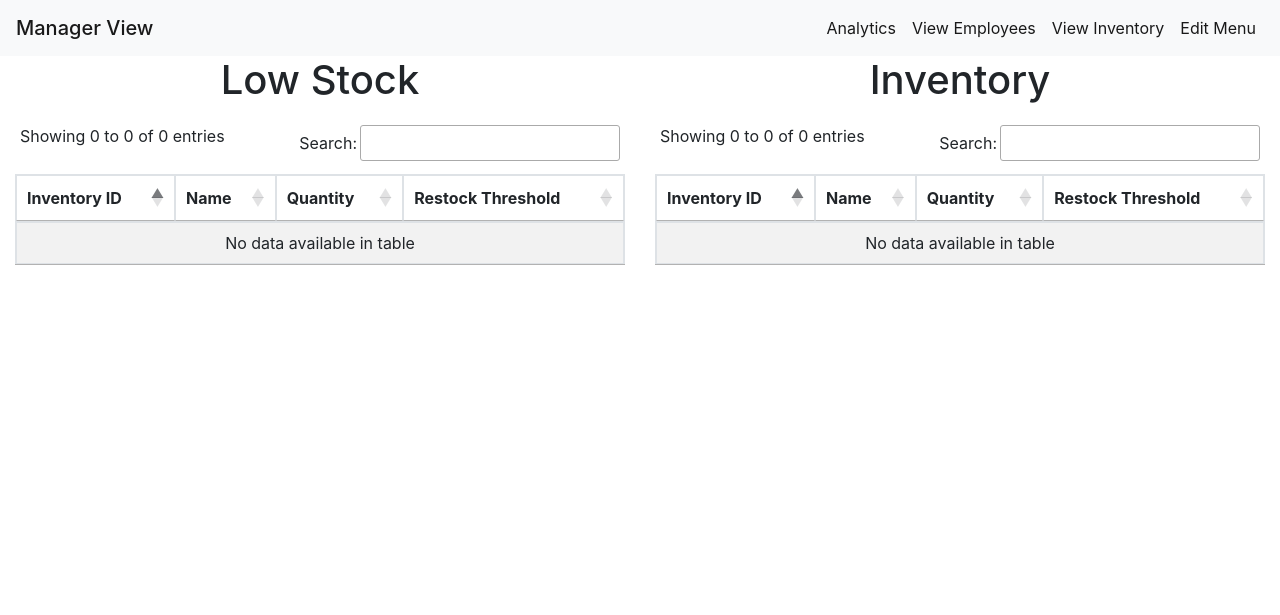
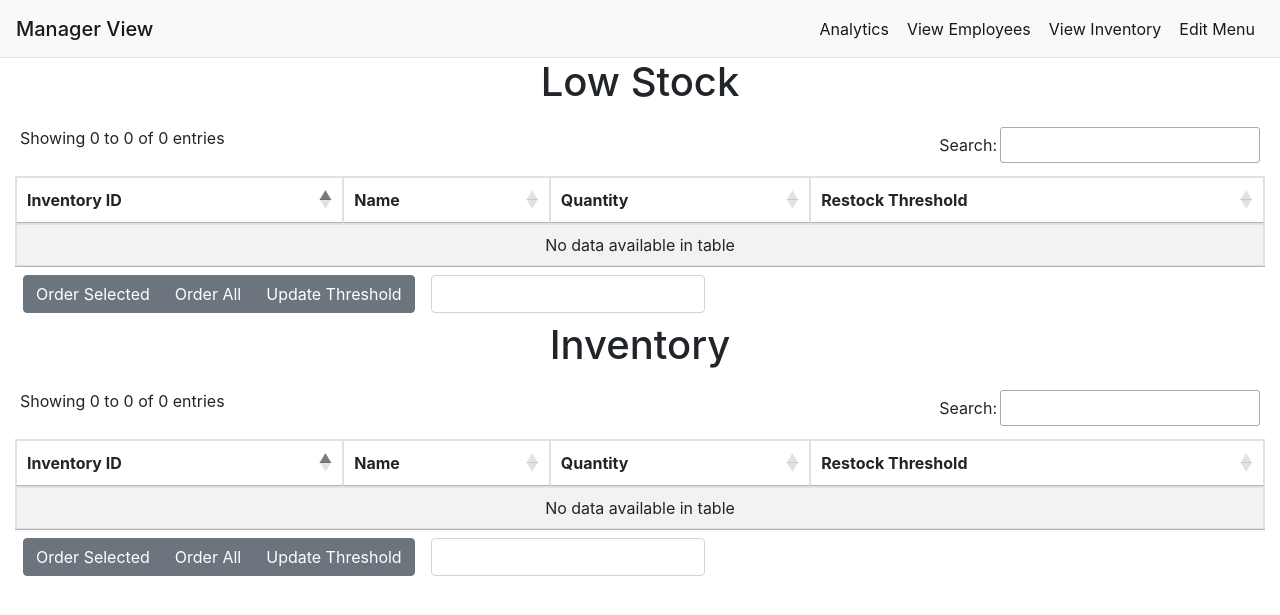
Before and after one commit to Lightlyflow/csce315-project3, a Flask app: page /manager/inventory in a window 1280 px wide. Shown: the top 615 px of the page. Run offline with Flask 3, Linux system fonts and the light colour scheme; data that the repository does not hold is empty; some libraries are stand-ins or nearby versions.

Commit message:
Added order/threshold buttons

```diff
--- a/api/manager/manager.py
+++ b/api/manager/manager.py
@@ -31,3 +31,6 @@
 @managerBlueprint.route("/menu")
 def menu():
     return render_template("manager_menu.html")
+
+
+# POST Endpoints
--- a/api/manager/static/js/inventory.js
+++ b/api/manager/static/js/inventory.js
@@ -8,7 +8,7 @@
         dom: '<"dt_row"rif>t',
     });
     $('#lowStockTable').DataTable({
-        "scrollY": "65vh",
+        "scrollY": "50vh",
         "scrollCollapse": true,
         select: true,
         order: [[0, 'asc']],
--- a/api/manager/templates/manager_base.html
+++ b/api/manager/templates/manager_base.html
@@ -13,7 +13,7 @@
     {% block head %}{% endblock %}
 </head>
 <body>
-    <nav class="navbar navbar-expand-lg navbar-light bg-light">
+    <nav class="navbar navbar-expand-lg navbar-light bg-light nav-tabs">
         <span class="navbar-brand mb-0 h1">Manager View</span>
         <button class="navbar-toggler" type="button" data-toggle="collapse" data-target="#navbarSupportedContent" aria-controls="navbarSupportedContent" aria-expanded="false" aria-label="Toggle navigation">
             <span class="navbar-toggler-icon"></span>
--- a/api/manager/templates/manager_inventory.html
+++ b/api/manager/templates/manager_inventory.html
@@ -9,7 +9,7 @@
 {% block body %}
     <div id="tableContainer" class="container-fluid">
         <div class="row">
-            <div class="col-sm-6">
+            <div class="col">
                 <h1 class="text-center">Low Stock</h1>
                 <table id="lowStockTable" class="table table-bordered table-striped">
                     <thead>
@@ -31,8 +31,19 @@
                     {% endfor %}
                     </tbody>
                 </table>
+                <div class="btn-toolbar" aria-label="Order Button Group 1">
+                    <div class="btn-group m-2">
+                        <button type="button" class="btn btn-secondary">Order Selected</button>
+                        <button type="button" class="btn btn-secondary">Order All</button>
+                        <button type="button" class="btn btn-secondary">Update Threshold</button>
+                    </div>
+                    <div class="input-group m-2">
+                        <input type="text" class="form-control" aria-label="Amount or Threshold Input 1">
+                    </div>
+                </div>
             </div>
-            <div class="col-sm-6">
+            <div class="w-100"></div>
+            <div class="col">
                 <h1 class="text-center">Inventory</h1>
                 <table id="inventoryTable" class="table table-bordered table-striped" cellspacing="0" width="100%">
                 <thead>
@@ -54,6 +65,16 @@
                     {% endfor %}
                 </tbody>
                 </table>
+                <div class="btn-toolbar" aria-label="Order Button Group 2">
+                    <div class="btn-group m-2">
+                        <button type="button" class="btn btn-secondary">Order Selected</button>
+                        <button type="button" class="btn btn-secondary">Order All</button>
+                        <button type="button" class="btn btn-secondary">Update Threshold</button>
+                    </div>
+                    <div class="input-group m-2">
+                        <input type="text" class="form-control" aria-label="Amount or Threshold Input 2">
+                    </div>
+                </div>
             </div>
         </div>
     </div>
```
